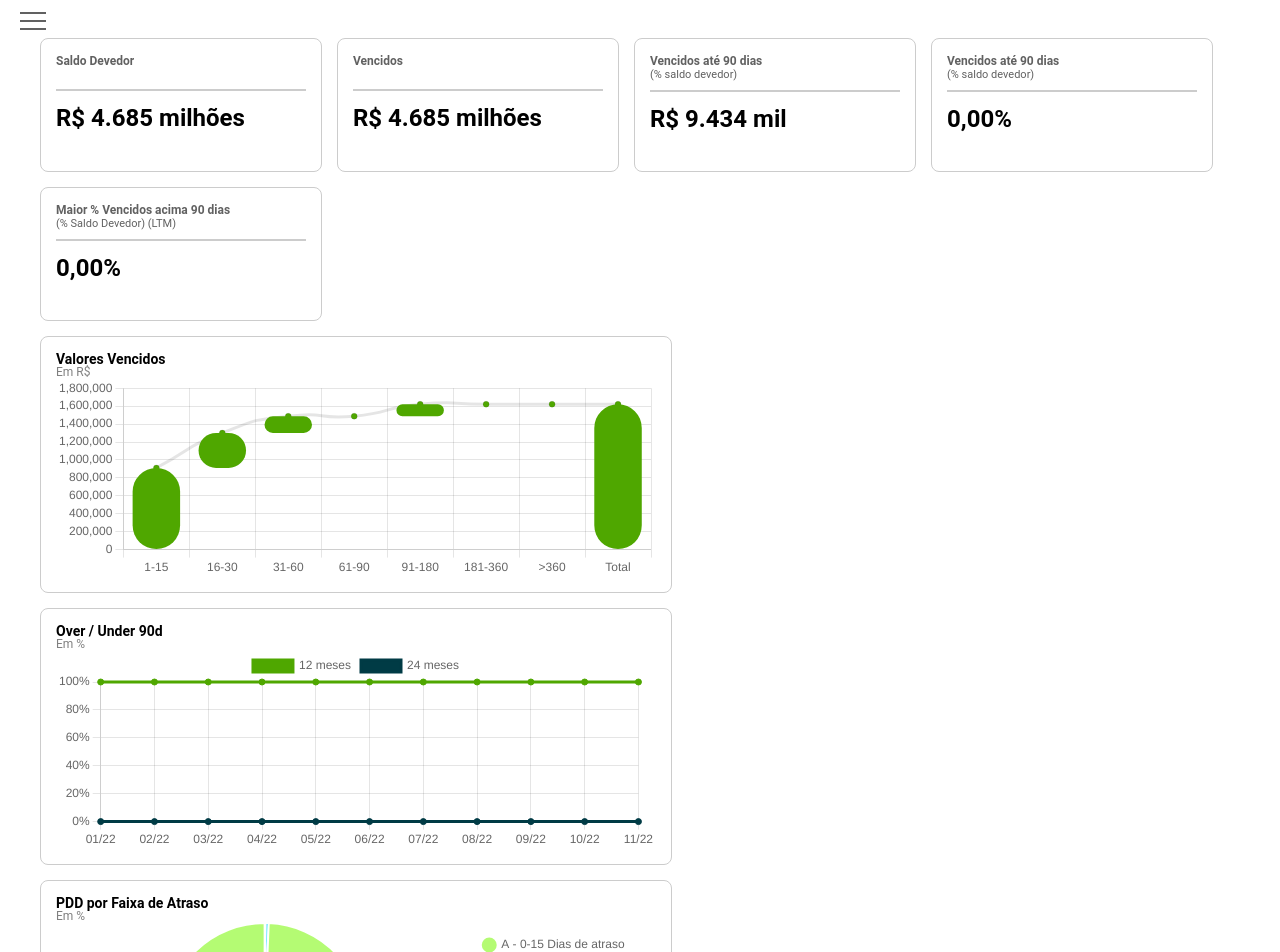
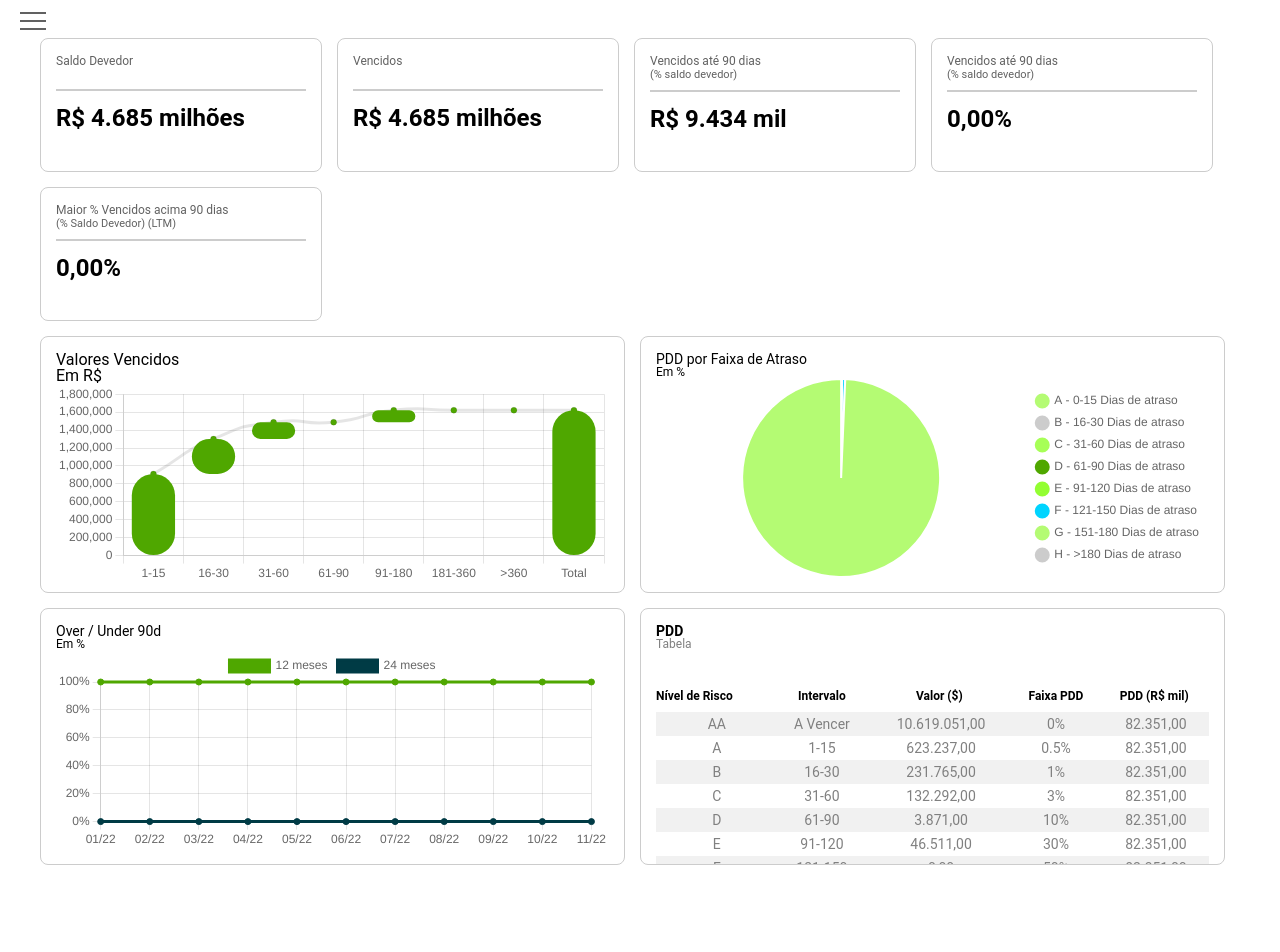
Before and after one commit to Mike-Taiki/bamboo-challenge, a Vue app: page /dashboard in a window 1280 px wide. Shown: the top 952 px of the page. After the commit the page ends 880 px from the top, so only its background shows below. Built offline with nearby package versions, Linux system fonts and the light colour scheme.

Commit message:
add pdd table overflow

```diff
--- a/src/modules/dashboard/components/DashboardGraphs/DashboardGraphs.vue
+++ b/src/modules/dashboard/components/DashboardGraphs/DashboardGraphs.vue
@@ -1,8 +1,8 @@
 <template>
-  <div v-if="Object.keys(chartData).length">
+  <div v-if="Object.keys(chartData).length" class="graphs">
     <OverdueChart :chartData="chartData" />
+    <PieChart :chartData="chartData" />
     <UnderOverChart :chartData="chartData" />
-    <PieChart :chartData="chartData" />
     <PddTable :chartData="chartData" />
   </div>
 </template>
@@ -27,4 +27,16 @@ export default {
   },
 };
 </script>
-<style scoped></style>
+<style scoped>
+.graphs {
+  display: grid;
+  grid-template-columns: 600px 600px;
+}
+
+@media (max-width: 1199px) {
+  .graphs {
+    display: flex;
+    flex-wrap: wrap;
+  }
+}
+</style>
--- a/src/modules/dashboard/components/OverdueChart/OverdueChart.vue
+++ b/src/modules/dashboard/components/OverdueChart/OverdueChart.vue
@@ -125,6 +125,7 @@ export default {
 <style scoped>
 .card {
   max-width: 600px;
+  min-width: 300px;
   height: 200px;
 }
 </style>
--- a/src/modules/dashboard/components/PddTable/PddTable.vue
+++ b/src/modules/dashboard/components/PddTable/PddTable.vue
@@ -52,9 +52,12 @@ export default {
 };
 </script>
 
-<style>
+<style scoped>
 .card {
   max-width: 600px;
+  min-width: 300px;
+  height: 200px;
+  overflow: auto;
 }
 
 .card__title {
@@ -82,7 +85,7 @@ export default {
   text-align: center;
   font-size: var(--sm);
   color: var(--gray);
-  padding: 10px 0;
+  padding: 5px 0;
 }
 
 .thead__item:nth-child(1) {
--- a/src/modules/dashboard/components/PieChart/PieChart.vue
+++ b/src/modules/dashboard/components/PieChart/PieChart.vue
@@ -75,6 +75,7 @@ export default {
 <style scoped>
 .card {
   max-width: 600px;
+  min-width: 300px;
   height: 200px;
 }
 .card__title {
--- a/src/modules/dashboard/components/UnderOverChart/UnderOverChart.vue
+++ b/src/modules/dashboard/components/UnderOverChart/UnderOverChart.vue
@@ -100,6 +100,7 @@ export default {
 <style scoped>
 .card {
   max-width: 600px;
+  min-width: 300px;
   height: 200px;
 }
 .card__title {
```
